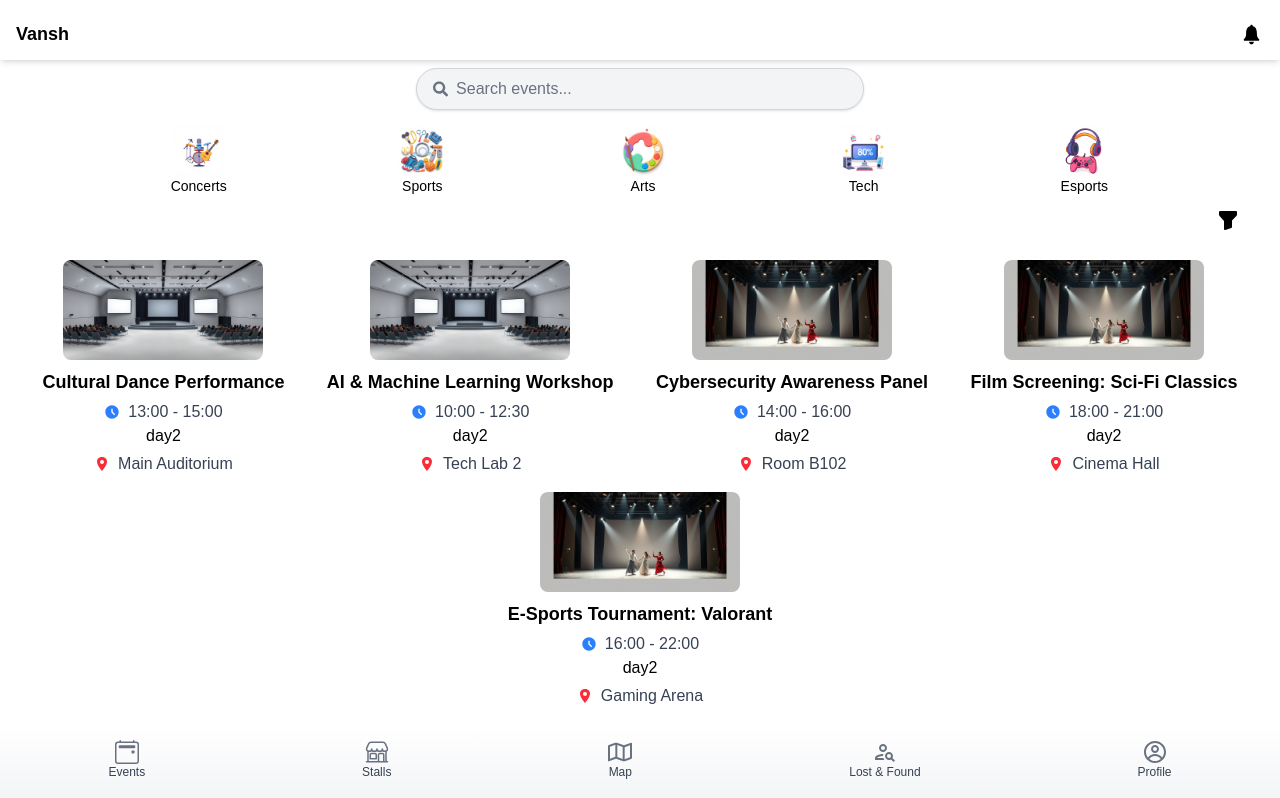
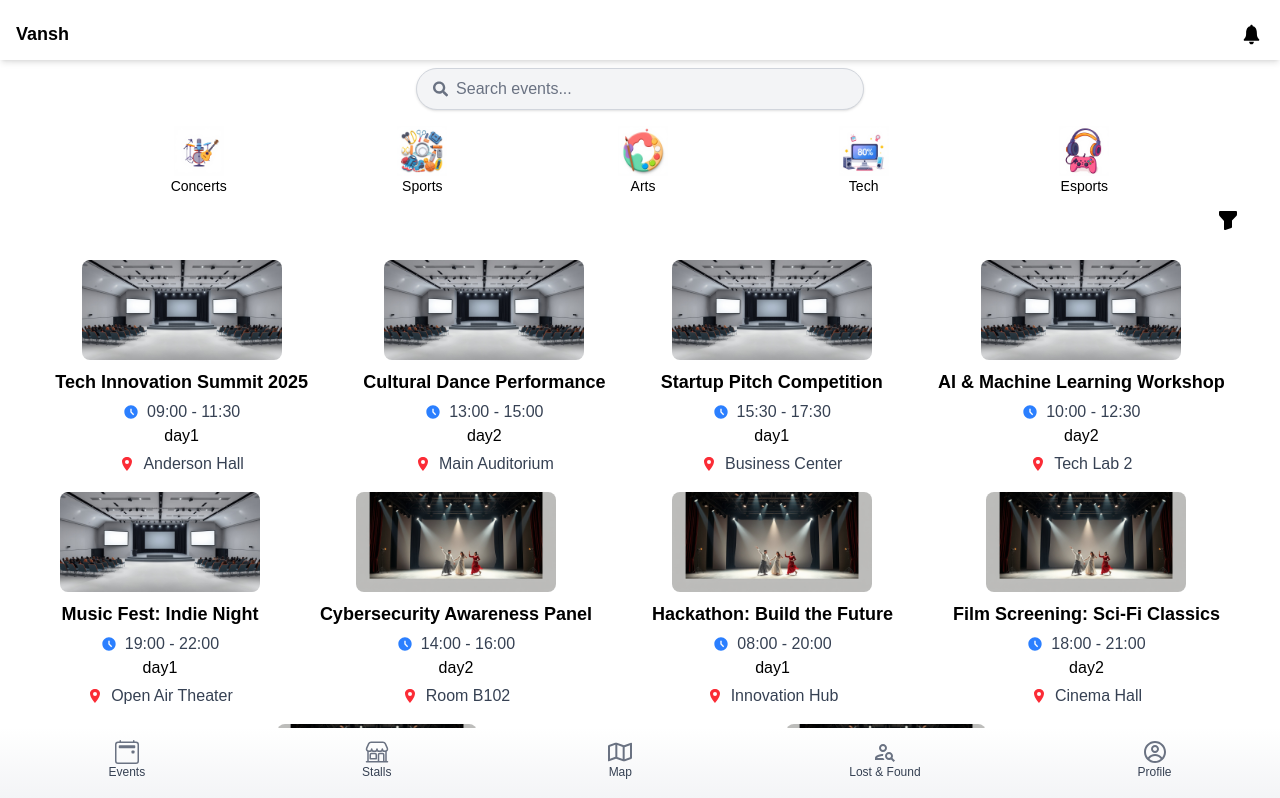
Before and after one commit to SeveredSeikyo/vansh, a Next.js app: page /dashboard in a window 1280 px wide. Shown: the top 798 px of the page. Built offline with nearby package versions, Linux system fonts and the light colour scheme.

Commit message:
vansh update/fixed dashboard filter bug

```diff
--- a/src/app/dashboard/page.tsx
+++ b/src/app/dashboard/page.tsx
@@ -99,6 +99,10 @@ export default function Home() {
         filteredList=filterEvents(daytwoList);
     }
 
+    if (isDayOneDown&&isDayTwoDown){
+        filteredList=filterEvents(events);
+    }
+
     return (
         <div className="flex flex-col min-h-screen">
             <Header />
@@ -164,8 +168,13 @@ export default function Home() {
                 </div>
                 {isDayOneDown||isDayTwoDown?
                 <div>
-                    {isDayOneDown?<EventsList eventslist={filteredList} />:null}
-                    {isDayTwoDown?<EventsList eventslist={filteredList} />:null}
+                    {isDayOneDown&&isDayTwoDown?
+                    <EventsList eventslist={filteredList} />:
+                    <>
+                        {isDayOneDown?<EventsList eventslist={filteredList} />:null}
+                        {isDayTwoDown?<EventsList eventslist={filteredList} />:null}
+                    </>
+                    }
                 </div>:
                 <div className="flex flex-col justify-center items-center text-center px-10 flex-grow">
                     <img src="/undraw_void.svg" alt="events_not_found" className="w-75 mx-auto mb-10" />
```
